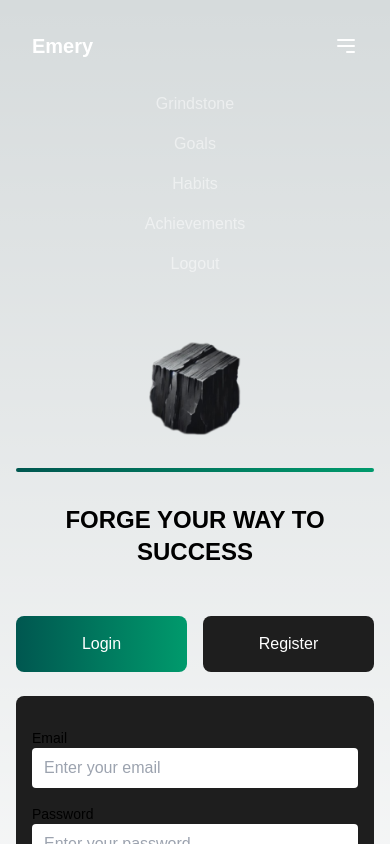
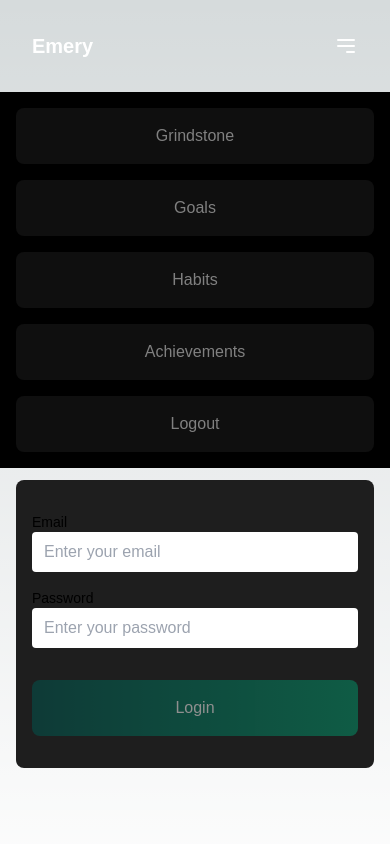
Before and after one commit to WParsec/emery, a Next.js app: page / in a window 390 px wide. Both pictures are taken after a click on the button 346 px from the left and 46 px from the top of the page. Shown: the top 844 px of the page. Built offline with nearby package versions, Linux system fonts and the light colour scheme; no server answers; a web font is replaced by a local one.

Commit message:
works on dashboard

```diff
--- /dev/null
+++ b/src/app/grindstone/components/DashboardHeader.tsx
@@ -0,0 +1,63 @@
+"use client";
+
+import React from "react";
+import Image from "next/image";
+import CoalImage from "@/assets/images/coal.png";
+import { useCurrentDate } from "@/utils/useCurrentDate";
+
+type DashboardHeaderProps = {
+  hasCategories: boolean;
+  user: any;
+};
+
+export default function DashboardHeader({
+  hasCategories,
+  user,
+}: DashboardHeaderProps) {
+  console.log("User in dashboard", user);
+  const date = useCurrentDate();
+  const { displayName } = user;
+
+  return (
+    <div className="flex flex-col gap-8 md:flex-row justify-between w-full bg-dark-gray text-white">
+      {/* Left Section: Date, Username, ProgressBar, Categories */}
+      <div className="w-full md:w-1/2 flex flex-col gap-4 order-2 md:order-1">
+        {/* Date, Username, ProgressBar */}
+        <div className="flex flex-col gap-2">
+          <p className="text-sm">{date}</p>
+          <h1 className="text-3xl font-bold">{displayName}</h1>
+          <div className="relative w-full h-2 bg-card-bg rounded-full">
+            <div
+              className="absolute top-0 left-0 h-full bg-green rounded-full"
+              style={{ width: "42%" }}
+            ></div>
+          </div>
+          <p className="text-sm">Rank: Coal</p>
+        </div>
+
+        {/* Categories */}
+        {hasCategories && (
+          <div>
+            <h2 className="text-md font-bold mb-4">Categories</h2>
+            <div className="flex gap-4 flex-wrap">
+              <div className="w-16 h-16 bg-card-bg rounded-md"></div>
+              <div className="w-16 h-16 bg-card-bg rounded-md"></div>
+              <div className="w-16 h-16 bg-card-bg rounded-md"></div>
+            </div>
+          </div>
+        )}
+      </div>
+
+      {/* Right Section: Coal Image and Motivational Quote */}
+      <div className="border h-full w-1/2 self-stretch"></div>
+      {/* <div className="border border-lighter-black rounded-lg p-8 flex flex-col items-center w-full md:w-1/2 content-center gap-4 order-1 md:order-2">
+        <div className="w-24 h-24 md:w-30 md:h-30">
+          <Image src={CoalImage} alt="Coal" className="object-contain" />
+        </div>
+        <p className="text-center lg:text-right text-sm text-silver">
+          Pressure turns coal into diamonds. Keep pushing!
+        </p>
+      </div> */}
+    </div>
+  );
+}
--- a/src/app/grindstone/page.tsx
+++ b/src/app/grindstone/page.tsx
@@ -3,19 +3,19 @@
 import { useAuth } from "@/context/AuthContext";
 import { useRouter } from "next/navigation";
 import { useEffect, useState } from "react";
-import { useLogout } from "@/hooks/useLogout";
+
+// components
+import DashboardHeader from "./components/DashboardHeader";
 
 export default function Grindstone() {
   const user = useAuth();
   const router = useRouter();
-  const logout = useLogout();
-  const [displayName, setDisplayName] = useState<string | null>(null);
+  const [hasCategories, setHasCategories] = useState<boolean>(false);
 
   // Get the user's display name and route if not logged in
   useEffect(() => {
     if (user) {
       console.log("User:", user);
-      setDisplayName(user.displayName);
     } else {
       router.push("/");
     }
@@ -26,10 +26,8 @@ export default function Grindstone() {
   }
 
   return (
-    <div>
-      {/* Dashboard content goes here */}
-      <h1>Welcome to Grindstone, {displayName}</h1>
-      <button onClick={logout}>Sign Out</button>
+    <div className="p-4">
+      <DashboardHeader user={user} hasCategories={true} />
     </div>
   );
 }
--- a/src/components/LinkButton.tsx
+++ b/src/components/LinkButton.tsx
@@ -10,6 +10,7 @@ interface LinkButtonProps {
   onClick?: MouseEventHandler<HTMLAnchorElement>;
   active?: boolean;
   isSmall?: boolean;
+  addClasses?: string;
 }
 
 const LinkButton: React.FC<LinkButtonProps> = ({
@@ -19,13 +20,15 @@ const LinkButton: React.FC<LinkButtonProps> = ({
   onClick,
   active = false,
   isSmall = false,
+  addClasses = "",
 }) => {
   // Apply Montserrat font class and dynamic classes for styling
   const baseClasses = `font-montserrat ${isSmall ? "text-sm" : "text-base"} ${
     disabled ? "cursor-not-allowed opacity-50" : ""
   } ${
     active ? "text-green" : "text-white"
-  } hover:text-green transition-colors duration-300`;
+  } hover:text-green transition-colors duration-300
+  `;
 
   // If disabled, prevent the default link behavior
   const handleClick: MouseEventHandler<HTMLAnchorElement> = (e) => {
@@ -37,7 +40,11 @@ const LinkButton: React.FC<LinkButtonProps> = ({
   };
 
   return (
-    <Link href={route} onClick={handleClick} className={baseClasses}>
+    <Link
+      href={route}
+      onClick={handleClick}
+      className={baseClasses + addClasses}
+    >
       {title}
     </Link>
   );
--- a/src/components/navbar/nav.tsx
+++ b/src/components/navbar/nav.tsx
@@ -4,11 +4,15 @@ import { useState } from "react";
 import { useAuth } from "@/context/AuthContext";
 import LinkButton from "../LinkButton";
 import Link from "next/link";
+import { usePathname } from "next/navigation";
+import { useLogout } from "@/hooks/useLogout";
 
 export default function Navbar() {
   const user = useAuth();
   const [isOpen, setIsOpen] = useState(false);
-  const isLoggedIn = Boolean(user); // Check if the user is logged in
+  const isLoggedIn = Boolean(user);
+  const pathname = usePathname();
+  const logout = useLogout();
 
   return (
     <nav className="w-full bg-dark-gray text-white">
@@ -46,6 +50,7 @@ export default function Navbar() {
                 title="Grindstone"
                 route="/grindstone"
                 disabled={!isLoggedIn}
+                active={pathname.startsWith("/grindstone")}
               />
             </li>
             <li>
@@ -56,6 +61,7 @@ export default function Navbar() {
                 title="Habits"
                 route="/habits"
                 disabled={!isLoggedIn}
+                active={pathname.startsWith("/goals")}
               />
             </li>
             <li>
@@ -63,12 +69,13 @@ export default function Navbar() {
                 title="Achievements"
                 route="/achievements"
                 disabled={!isLoggedIn}
+                active={pathname.startsWith("/treasury")}
               />
             </li>
             <li>
               <LinkButton
                 title="Logout"
-                onClick={() => console.log("Logout clicked")}
+                onClick={logout}
                 disabled={!isLoggedIn}
               />
             </li>
@@ -78,37 +85,46 @@ export default function Navbar() {
 
       {/* Mobile Menu */}
       {isOpen && (
-        <div className="md:hidden">
-          <ul className="flex flex-col items-center space-y-4 p-4">
-            <li>
+        <div className="md:hidden absolute w-full top-[92px] left-0 bg-black z-50">
+          <ul className="flex flex-col items-center space-y-4 p-4 justify-around h-full">
+            <li className="w-full text-center flex">
               <LinkButton
                 title="Grindstone"
                 route="/grindstone"
                 disabled={!isLoggedIn}
+                addClasses="w-full py-4 bg-card-bg rounded-lg"
               />
             </li>
-            <li>
-              <LinkButton title="Goals" route="/goals" disabled={!isLoggedIn} />
+            <li className="w-full text-center flex">
+              <LinkButton
+                title="Goals"
+                route="/goals"
+                disabled={!isLoggedIn}
+                addClasses="w-full py-4 bg-card-bg rounded-lg"
+              />
             </li>
-            <li>
+            <li className="w-full text-center flex">
               <LinkButton
                 title="Habits"
                 route="/habits"
                 disabled={!isLoggedIn}
+                addClasses="w-full py-4 bg-card-bg rounded-lg"
               />
             </li>
-            <li>
+            <li className="w-full text-center flex">
               <LinkButton
                 title="Achievements"
                 route="/achievements"
                 disabled={!isLoggedIn}
+                addClasses="w-full py-4 bg-card-bg rounded-lg"
               />
             </li>
-            <li>
+            <li className="w-full text-center flex">
               <LinkButton
                 title="Logout"
                 onClick={() => console.log("Logout clicked")}
                 disabled={!isLoggedIn}
+                addClasses="w-full py-4 bg-card-bg rounded-lg"
               />
             </li>
           </ul>
--- a/src/utils/database/AddUserToDatabase.tsx
+++ /dev/null
@@ -1,13 +0,0 @@
-interface AddUserToDatabaseProps {
-  email: string;
-  userUid: string;
-}
-
-export const AddUserToDatabase = async ({
-  userUid,
-  email,
-}: AddUserToDatabaseProps) => {
-  console.log(
-    `Adding user with uid ${userUid} with email ${email} to database`
-  );
-};
--- /dev/null
+++ b/src/utils/useCurrentDate.tsx
@@ -0,0 +1,20 @@
+import { useState, useEffect } from "react";
+
+// Hook to get the current date formatted based on the user's timezone
+export const useCurrentDate = () => {
+  const [currentDate, setCurrentDate] = useState("");
+
+  useEffect(() => {
+    const today = new Date();
+    const options: Intl.DateTimeFormatOptions = {
+      weekday: "long",
+      year: "numeric",
+      month: "long",
+      day: "numeric",
+      timeZoneName: "short", // Include the timezone abbreviation
+    };
+    setCurrentDate(today.toLocaleDateString(undefined, options));
+  }, []);
+
+  return currentDate;
+};
```
